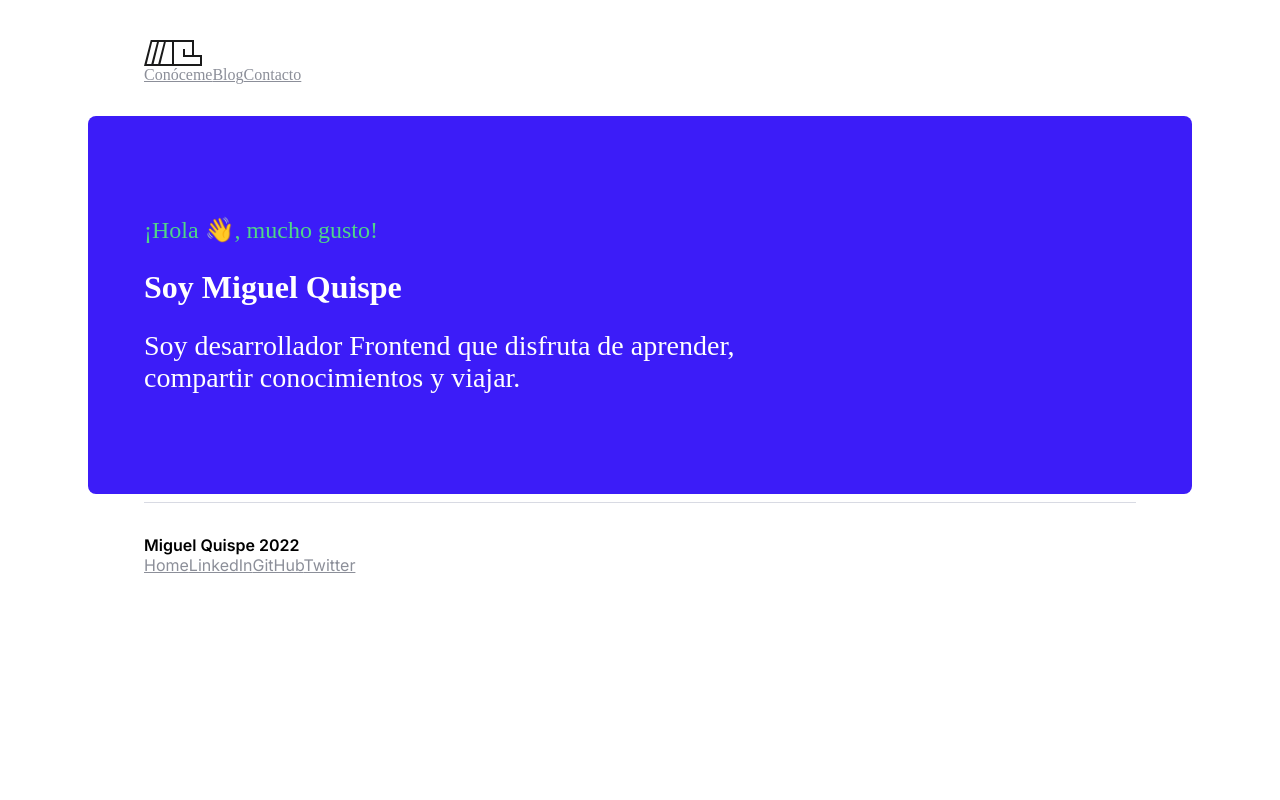
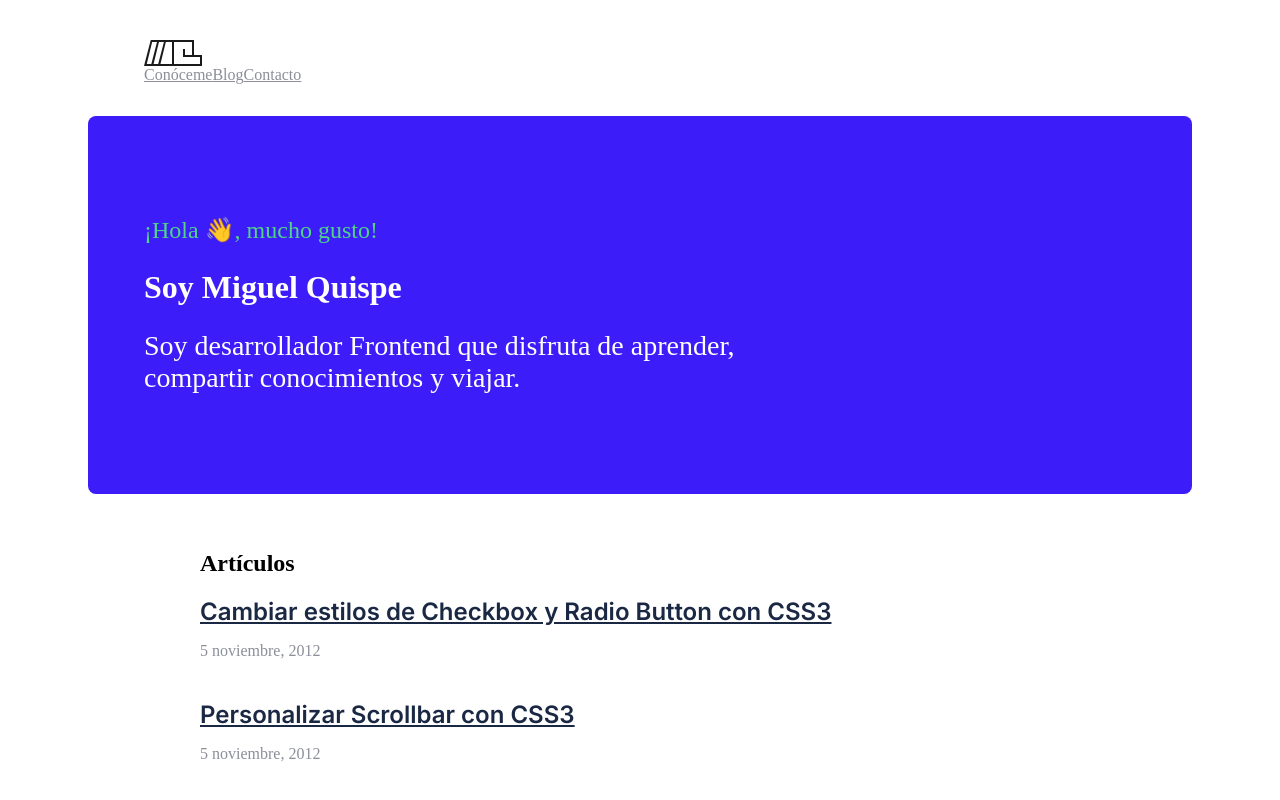
Before and after one commit to miguelquispe/miguelquispe.com, a Next.js app: page / in a window 1280 px wide. Shown: the top 800 px of the page. Built offline with nearby package versions, Linux system fonts and the light colour scheme.

Commit message:
feat: add Post component

```diff
--- /dev/null
+++ b/src/components/Post/Post.module.scss
@@ -0,0 +1,23 @@
+@import "styles/settings/_settings";
+
+.main {
+  // gap: 1rem;
+  margin-bottom: 2.5rem;
+
+  & a {
+    color: $color-blue-gray;
+    font-size: 1.5rem;
+    font-family: $font-family-heading;
+    font-weight: $font-weight-medium;
+
+    &:hover {
+      color: $color-purple-500;
+    }
+  }
+}
+
+.postmeta {
+  font-size: 1rem;
+  color: $color-gray;
+  margin: 1rem 0 0;
+}
--- /dev/null
+++ b/src/components/Post/Post.tsx
@@ -0,0 +1,18 @@
+import Link from 'next/link'
+import styles from './Post.module.scss'
+
+const Post = ({ title, slug }: { title: string; slug: string }) => {
+  return (
+    <article className={styles.main}>
+      <Link href={`blog/${slug}`} passHref>
+        <a>{title}</a>
+      </Link>
+
+      <p className={styles.postmeta}>
+        <time>5 noviembre, 2012</time>
+      </p>
+    </article>
+  )
+}
+
+export default Post
--- a/src/pages/index.tsx
+++ b/src/pages/index.tsx
@@ -3,6 +3,7 @@ import Head from 'next/head'
 import styles from '@styles/Home.module.scss'
 import PageLayout from 'layout/Page'
 import Container from '@components/Container'
+import Post from '@components/Post/Post'
 
 export default function Home() {
   return (
@@ -15,6 +16,19 @@ export default function Home() {
           conocimientos y viajar.
         </h2>
       </section>
+      <section>
+        <Container small>
+          <h2 className="font-secondary h3">Artículos</h2>
+          <Post
+            title="Cambiar estilos de Checkbox y Radio Button con CSS3"
+            slug="/cambiar"
+          />
+
+          <Post title="Personalizar Scrollbar con CSS3" slug="/cambiar" />
+
+          <Post title="Crear un menú responsive básico" slug="/cambiar" />
+        </Container>
+      </section>
     </PageLayout>
   )
 }
--- a/src/styles/Home.module.scss
+++ b/src/styles/Home.module.scss
@@ -2,6 +2,7 @@
 
 .hero {
   background-color: $color-purple-500;
+  color: white;
   padding-top: 64px;
   padding-bottom: 64px;
   display: flex;
@@ -9,10 +10,8 @@
   gap: 24px;
 
   max-width: 62rem;
-  margin: 0 auto;
+  margin: 0 auto 3.5rem;
   padding: 3.5rem 2rem;
-
-  color: white;
 
   h1,
   h2,
--- a/src/styles/_base.scss
+++ b/src/styles/_base.scss
@@ -29,6 +29,26 @@ h6 {
   font-weight: $font-weight-medium;
 }
 
+h1,
+.h1 {
+  font-size: 2.5rem;
+}
+
+h2,
+.h2 {
+  font-size: 2rem;
+}
+
+h3,
+.h3 {
+  font-size: 1.5rem;
+}
+
+h4,
+.h4 {
+  font-size: 1.25rem;
+}
+
 a {
   color: $color-purple-400;
   text-decoration: none;
--- a/src/styles/settings/_typography.scss
+++ b/src/styles/settings/_typography.scss
@@ -1,8 +1,16 @@
-@import url('https://fonts.googleapis.com/css2?family=Inter:wght@400;600&family=Lexend:wght@400;600&display=swap');
+@import url("https://fonts.googleapis.com/css2?family=Inter:wght@400;600&family=Lexend:wght@400;600&display=swap");
 
-$font-family-heading: 'Inter', -apple-system, BlinkMacSystemFont, 'Helvetica Neue', Arial, sans-serif;
-$font-family-base: 'Lexend', -apple-system, BlinkMacSystemFont, 'Helvetica Neue', Arial, sans-serif;
+$font-family-heading: "Inter", -apple-system, BlinkMacSystemFont, "Helvetica Neue", Arial, sans-serif;
+$font-family-base: "Lexend", -apple-system, BlinkMacSystemFont, "Helvetica Neue", Arial, sans-serif;
 
 $font-weight-regular: 400;
 $font-weight-medium: 600;
 $font-weight-bold: 700;
+
+.font-primary {
+  font-family: $font-family-heading;
+}
+
+.font-secondary {
+  font-family: $font-family-base;
+}
```
